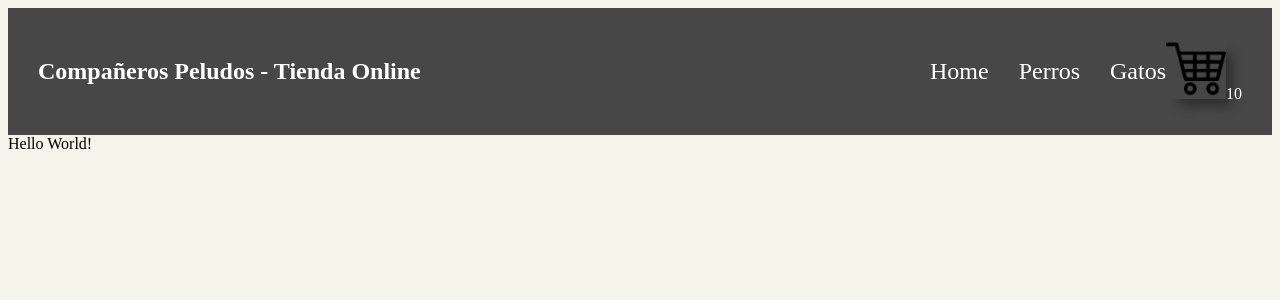
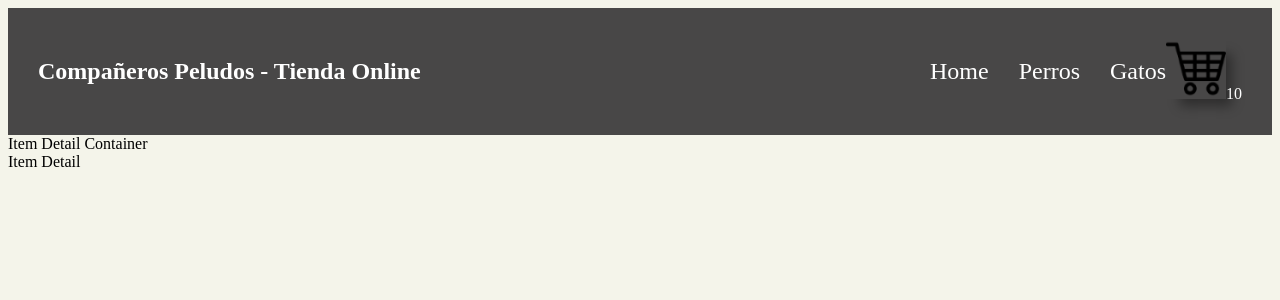
Before and after one commit to MartinEmbeita/PreEntrega2-Embeita, a React (Vite) app: page /item/1 in a window 1280 px wide. Shown: the top 300 px of the page. Built offline with nearby package versions, Linux system fonts and the light colour scheme.

Commit message:
se corrige el itemDetailConteiner

```diff
--- a/src/components/ItemDetailConteiner/index.jsx
+++ b/src/components/ItemDetailConteiner/index.jsx
@@ -1,7 +1,36 @@
-import React from "react";
+import ItemDetail from "../ItemDetail";
+import { useState, useEffect } from "react";
+import Products from "../../mocks/products";
 
-function ItemDetailContainer() {
-  return <div>Hello World!</div>;
+function ItemDetailContainer({ isItemRoute, itemId }) {
+  const [detalles, setDetalles] = useState({});
+
+  useEffect(() => {
+    const promiseDetail = new Promise((resolve, reject) => {
+      resolve(Products);
+    });
+
+    promiseDetail
+      .then((response) => {
+        if (isItemRoute) {
+          const productFind = response.find(
+            (item) => item.id === itemId
+          );
+          console.log();
+          setDetalles(productFind);
+        } else {
+          setDetalles(<h2>El producto no fue encontrado</h2>);
+        }
+      })
+      .catch((err) => console.log(err));
+  }, [itemId]);
+
+  return (
+    <div>
+      <div>Item Detail Container</div>
+      <ItemDetail items={detalles} />
+    </div>
+  );
 }
 
 export default ItemDetailContainer;
--- a/src/routes/item.jsx
+++ b/src/routes/item.jsx
@@ -1,11 +1,15 @@
 import NavBar from "../components/NavBar";
 import ItemDetailContainer from "../components/ItemDetailConteiner/index";
+import { useParams } from "react-router-dom";
 
 function ItemRoot() {
+  const params = useParams();
+  const isItemRoute = Boolean(params.id);
+
   return (
     <div className="App">
       <NavBar />
-      <ItemDetailContainer />
+      <ItemDetailContainer isItemRoute={isItemRoute} itemId={params.id} />
     </div>
   );
 }
```
